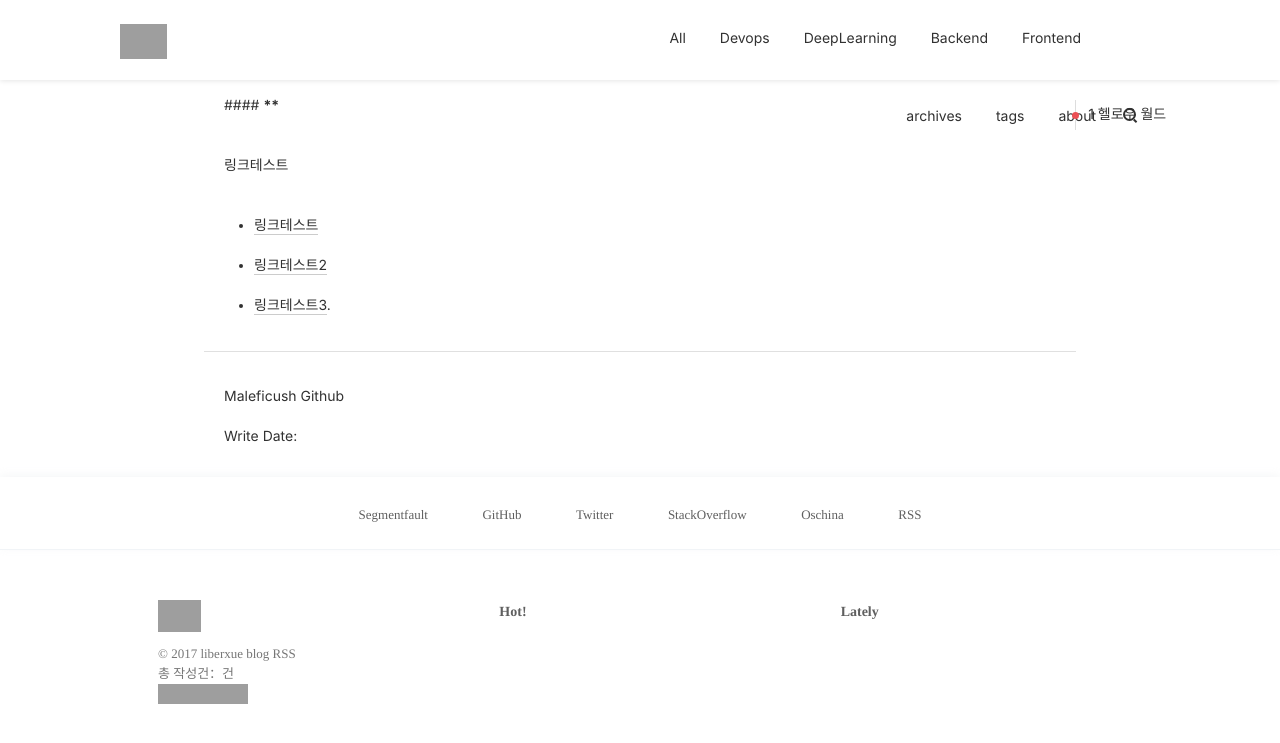
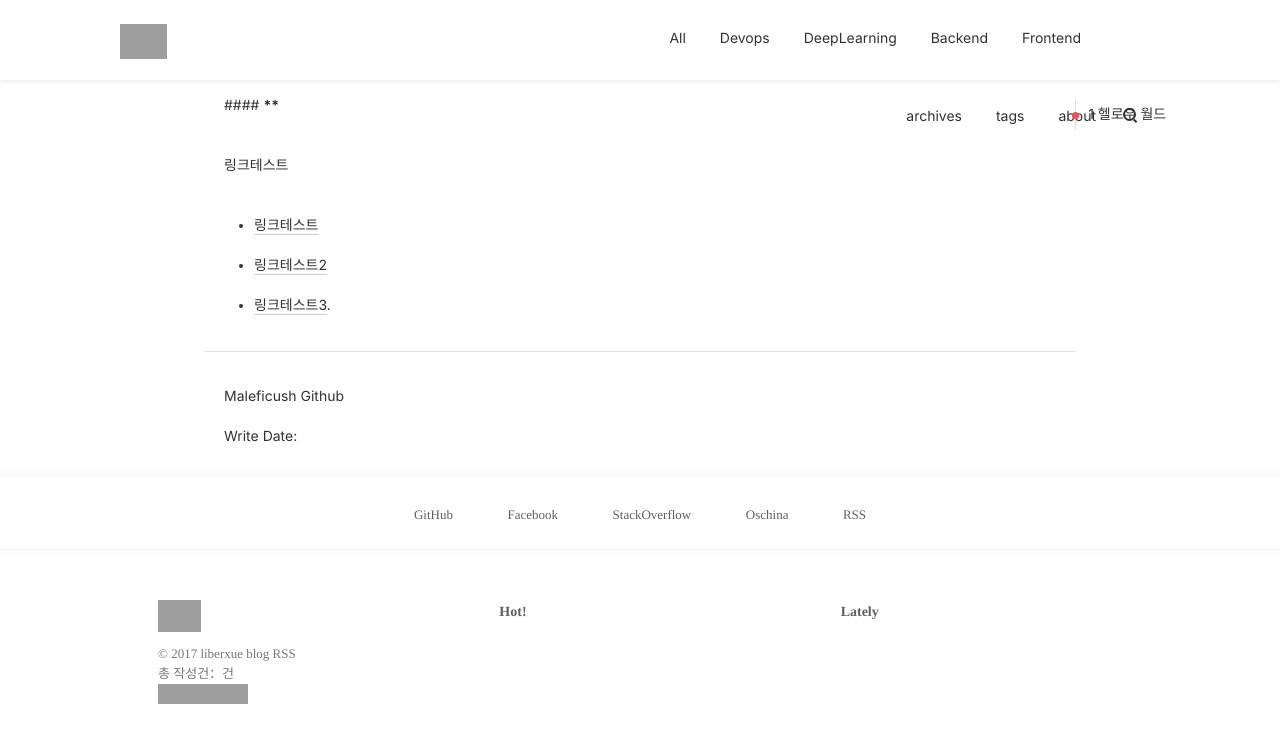
Before and after one commit to maleficush/maleficush.github.io, a Jekyll site: the page built from about.md, in a window 1280 px wide and 900 px high, scrolled down 858 px. Shown: the top 743 px of the window. Built offline with Jekyll 4.4.1, drawn with Linux system fonts in a browser that asks for light colours; nearby versions of some CDN libraries; comment, search, counter and statistics services are not loaded; grey boxes are pictures that could not be loaded.

Commit message:
footer 소셜 / github 주소 수정

```diff
--- a/_includes/foot.html
+++ b/_includes/foot.html
@@ -2,9 +2,9 @@
 	<div class="footer-social">
 		<div class="footer-container clearfix">
 			<div class="social-list">
-	 <a class="social segmentfault" target="blank" href="https://segmentfault.com/u/liberxue" title="访问 LiberXue_Twitter" data-hover="Segmentfault">Segmentfault</a>
-    <a class="social github" target="blank" href="https://github.com/liberxue" title="访问 LiberXue_Twitter" data-hover="GitHub">GitHub</a>
-    <a class="social twitter" target="blank" href="http://twitter.com/liberxue" title="访问 LiberXue_Twitter" data-hover="Twitter">Twitter</a>
+<!--	 <a class="social segmentfault" target="blank" href="https://segmentfault.com/u/liberxue" title="访问 LiberXue_Twitter" data-hover="Segmentfault">Segmentfault</a>-->
+    <a class="social github" target="blank" href="https://github.com/maleficush" title="github" data-hover="GitHub">GitHub</a>
+    <a class="social twitter" target="blank" href="http://faceboo.com/liveu" title="facebook" data-hover="Facebook">Facebook</a>
      <a class="social stackoverflow" target="blank" href="https://stackoverflow.com/users/6902190/liberxue" title="访问 LiberXue_stackoverflow" data-hover="StackOverflow">StackOverflow</a>
           <a class="social oschina" target="blank" href="https://my.oschina.net/bolanzw" title="访问 LiberXue_Oschina" data-hover="Oschina">Oschina</a>
      <a class="social rss" target="blank" href="/feed.xml"title="访问 LiberXue_RSS" data-hover="RSS">RSS</a>
```
